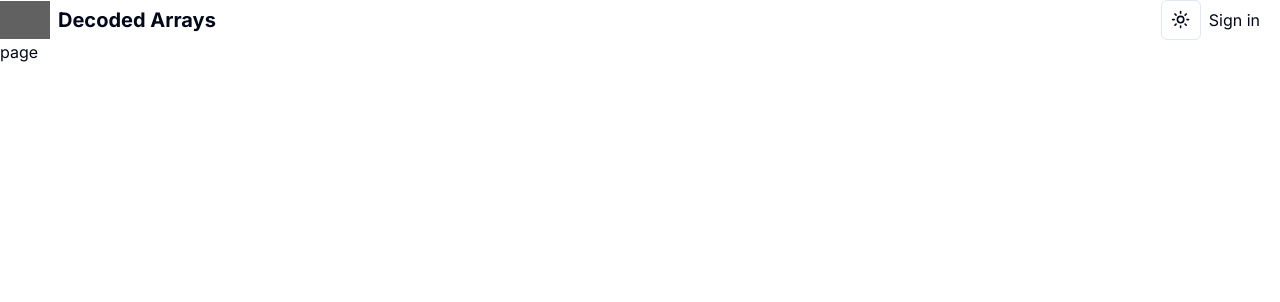
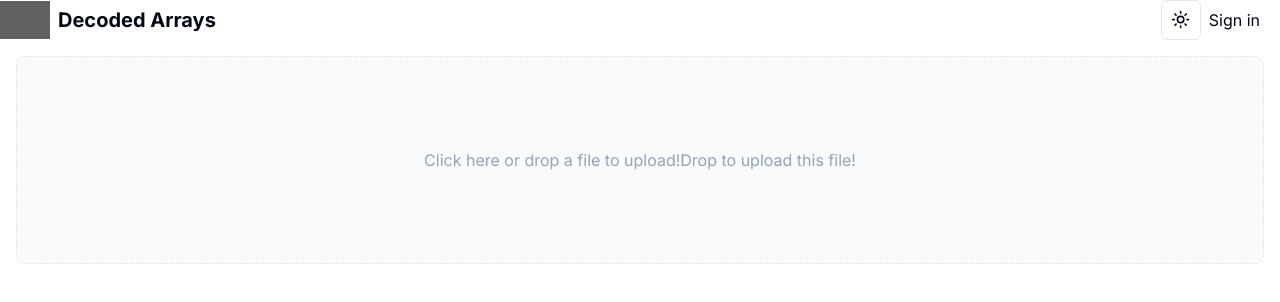
Before and after one commit to Abdulhamid254/dropbox-ui, a Next.js app: page /dashboard in a window 1280 px wide. Shown: the top 302 px of the page. Built offline with nearby package versions, Linux system fonts and the light colour scheme; no server answers; grey boxes are pictures that could not be loaded.

Commit message:
Drag & drop functionality implemented

```diff
--- a/app/dashboard/page.tsx
+++ b/app/dashboard/page.tsx
@@ -1,9 +1,14 @@
+import Dropzone from '@/components/Dropzone';
+import { auth } from '@clerk/nextjs'
 import React from 'react'
 
-function page() {
+function Dashboard() {
+  const { userId } = auth();
   return (
-    <div>page</div>
+    <div>
+      <Dropzone/>
+    </div>
   )
 }
 
-export default page
+export default Dashboard
--- /dev/null
+++ b/components/Dropzone.tsx
@@ -0,0 +1,47 @@
+/* eslint-disable react/no-unescaped-entities */
+"use client"
+
+import { cn } from '@/lib/utils';
+import DropzoneComponent from 'react-dropzone'
+
+function Dropzone() {
+    // max file size 20mb
+    const maxSize=2097120;
+  return (
+    <DropzoneComponent
+    minSize={0}
+    maxSize={maxSize}
+    onDrop={acceptedFiles => console.log(acceptedFiles)}
+    >
+     {({
+        getRootProps,
+         getInputProps,
+        isDragActive,
+         isDragReject,
+          fileRejections,
+        }) => {
+            const isFileTooLarge =
+            fileRejections.length > 0 && fileRejections[0].file.size > maxSize;
+
+            return (
+                <section className='m-4'>
+                <div {...getRootProps()}
+                className={cn('w-full h-52 flex justify-center items-center p-5 border border-dashed rounded-lg text-center', isDragActive? "bg-[#035FFE] text-white animate-pulse": "bg-slate-100/50 dark:bg-slate-800/80 text-slate-400")}>
+                  <input {...getInputProps()} />
+                  {!isDragActive && "Click here or drop a file to upload!"}
+                  {!isDragActive && !isDragReject && "Drop to upload this file!"}
+
+                  {isDragReject && "File type not accepted, sorry!"}
+                  {isFileTooLarge && (
+                    <div className='text-danger mt-2'>File is too large.</div>
+                  )}
+                </div>
+              </section>
+            );
+        }}
+
+  </DropzoneComponent>
+  );
+}
+
+export default Dropzone
--- a/package.json
+++ b/package.json
@@ -19,6 +19,7 @@
     "next-themes": "^0.2.1",
     "react": "^18",
     "react-dom": "^18",
+    "react-dropzone": "^14.2.3",
     "tailwind-merge": "^2.0.0",
     "tailwindcss-animate": "^1.0.7"
   },
```
Also changed, not shown: 1 other file (tests, documents, lock files or other folders).
